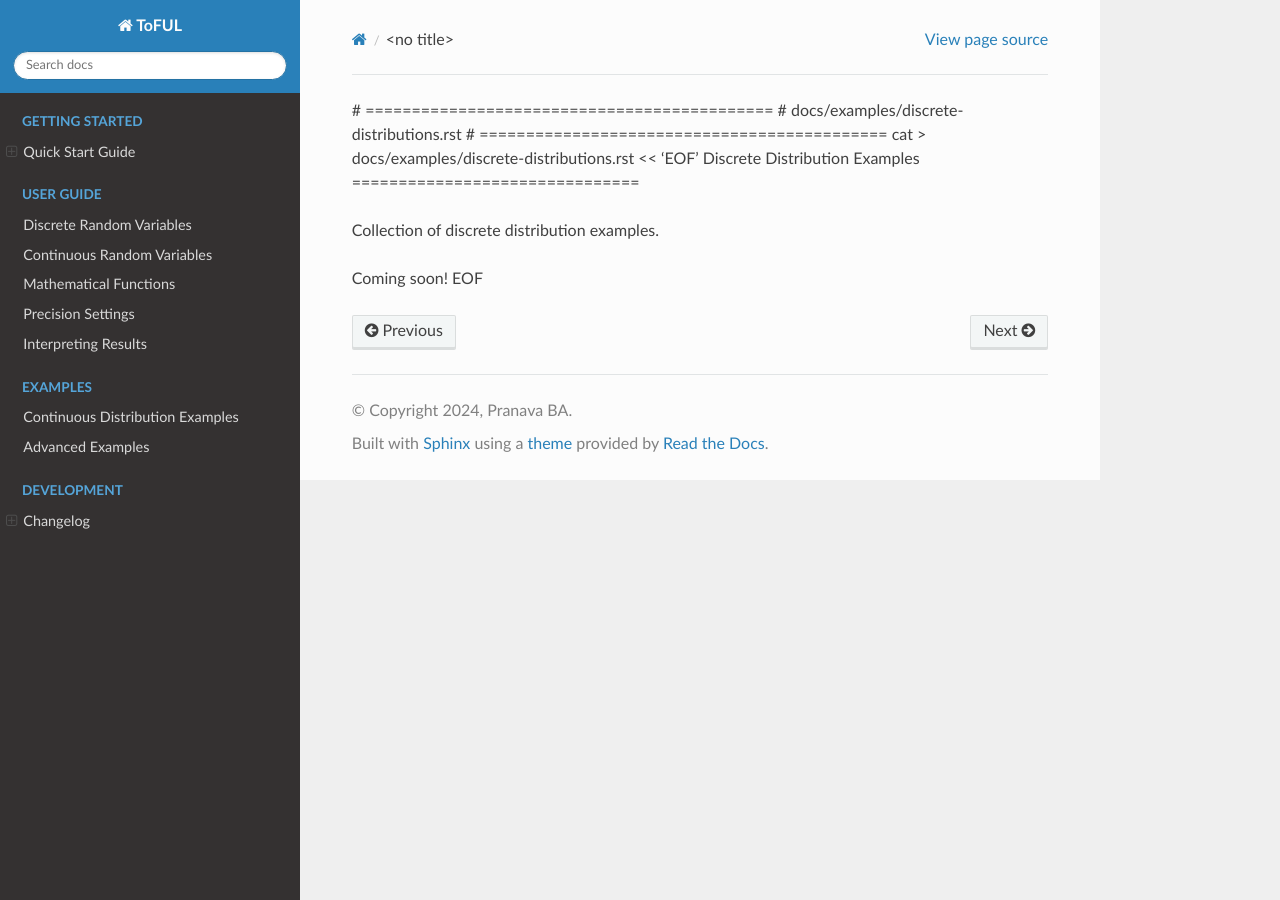
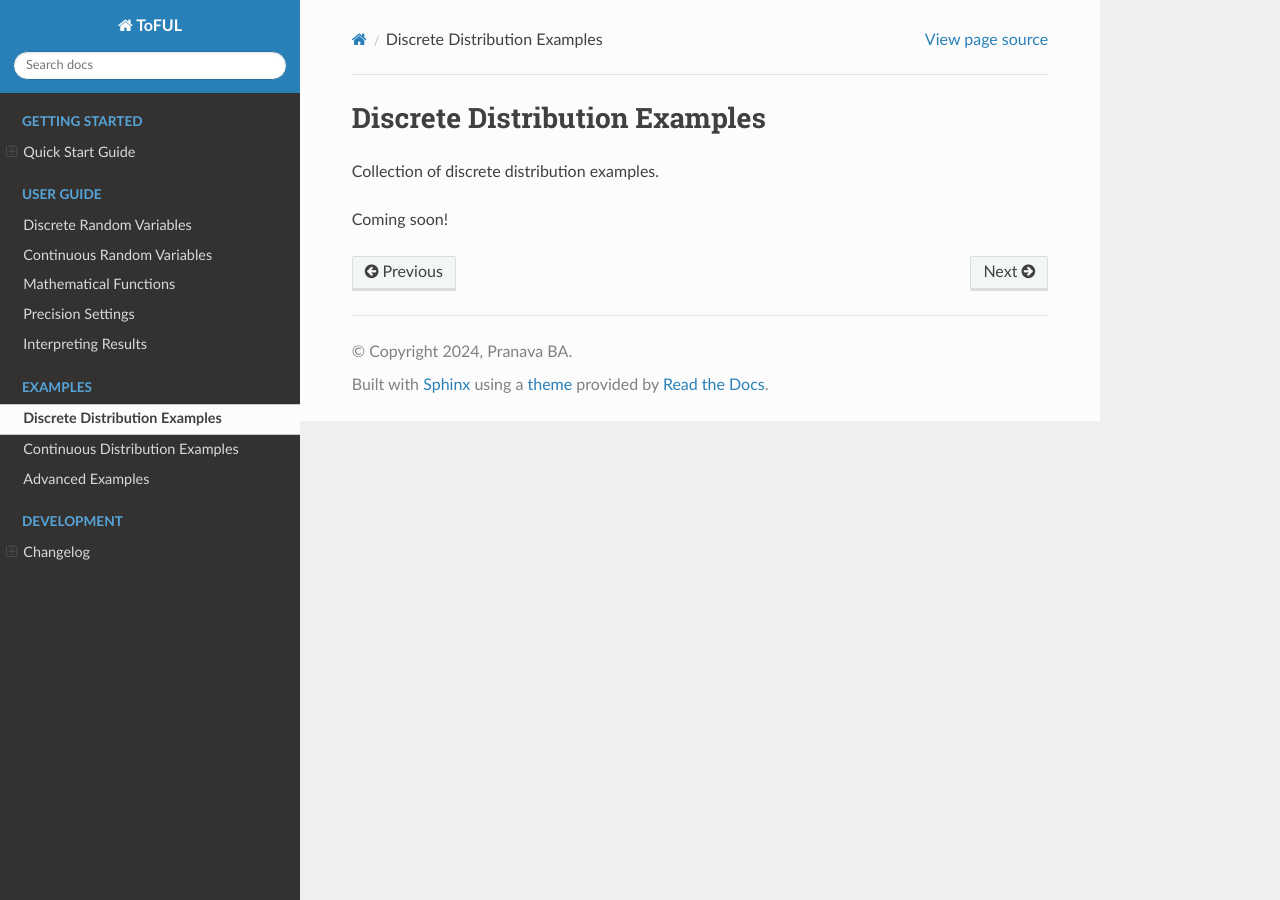
Before and after one commit to pranava-ba/ToFUL, a Sphinx documentation site: the page built from docs/examples/discrete-distributions.rst, in a window 1280 px wide. Built offline with Sphinx 7.4.7 and the Read the Docs theme 3.1.0, drawn with Linux system fonts in a browser that asks for light colours; pages that are not in the unit, such as notebooks, are missing from menus.

Commit message:
Update discrete-distributions.rst

```diff
--- a/docs/examples/discrete-distributions.rst
+++ b/docs/examples/discrete-distributions.rst
@@ -1,11 +1,6 @@
-# ============================================
-# docs/examples/discrete-distributions.rst
-# ============================================
-cat > docs/examples/discrete-distributions.rst << 'EOF'
 Discrete Distribution Examples
 ===============================
 
 Collection of discrete distribution examples.
 
 Coming soon!
-EOF
```
